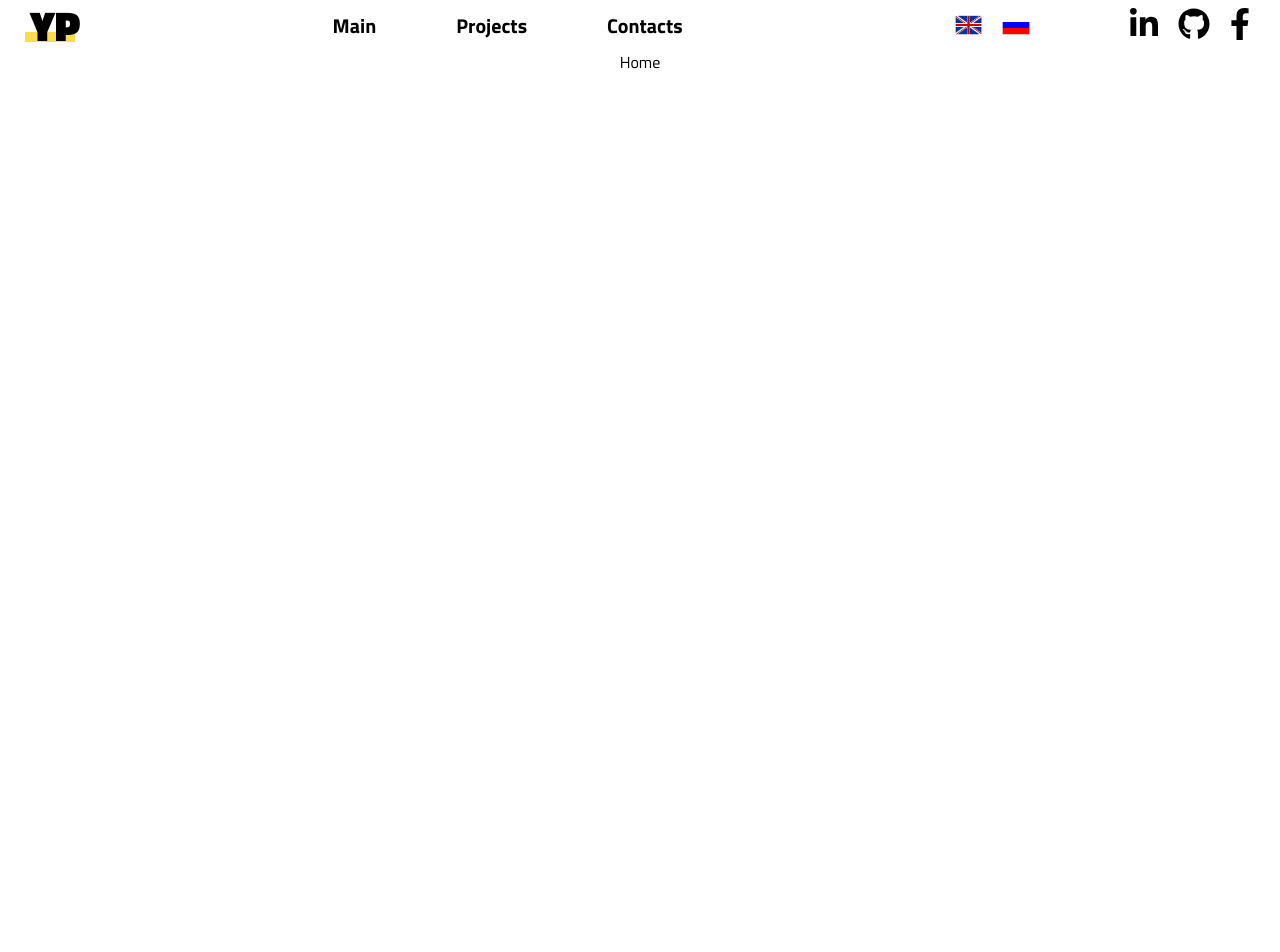
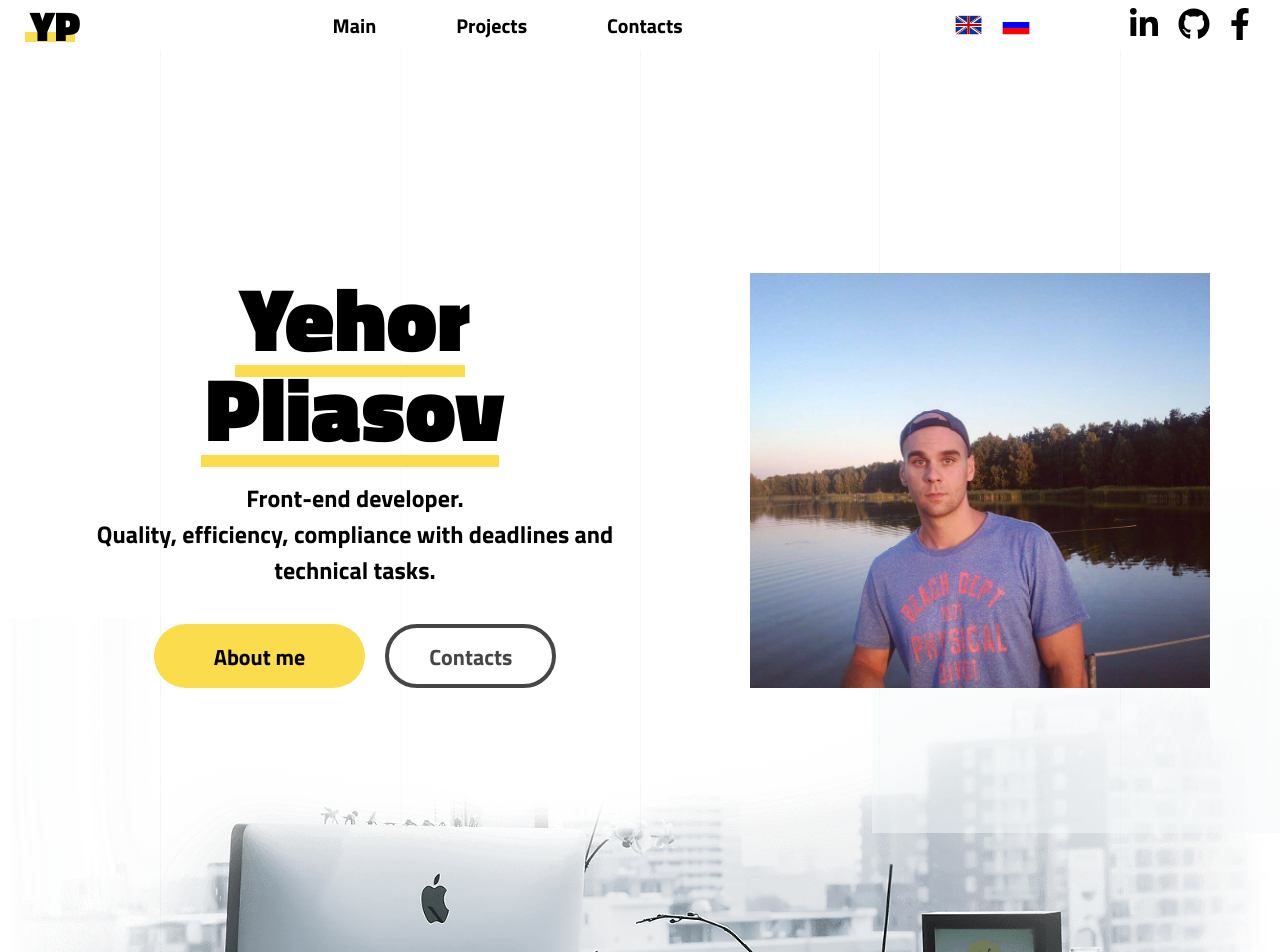
Before and after one commit to Fenix4088/PortfolioApp, a React (Create React App) app: page / in a window 1280 px wide. Shown: the top 952 px of the page. Before the commit the page ends 800 px from the top, so only its background shows below. Built offline with nearby package versions, Linux system fonts and the light colour scheme; the HTML template or start-up script is replaced by a standard one.

Commit message:
04.1 Header is added

```diff
--- a/src/Components/Header/Header.jsx
+++ b/src/Components/Header/Header.jsx
@@ -0,0 +1,17 @@
+import React from "react";
+import {HeaderContent} from "./HeaderContent";
+import line from "../../assets/img/backgrounds/lines.jpg";
+import headerBg from "../../assets/img/backgrounds/header-bg.png"
+
+export const Header = () => {
+  return (
+    <header className="header" id="header" style={{backgroundImage: `url(${line})`}}>
+      <div className={"container"}>
+        <HeaderContent/>
+      </div>
+        <div className="header__image">
+            <img src={headerBg} alt="Computer imag"/>
+        </div>
+    </header>
+  );
+};
--- /dev/null
+++ b/src/Components/Header/Header.scss
@@ -0,0 +1,275 @@
+@import "../../Styles/Mixins";
+@import "../../Styles/Variables";
+
+.header {
+  padding: 15px 0 95px;
+  margin: 0 auto;
+  max-width: 1600px;
+  //background-image: url(../img/backgrounds/lines.jpg);
+  background-size: contain;
+  background-position: center bottom;
+  background-repeat: repeat;
+  overflow: hidden;
+
+  @media (min-width: 768px) {
+    padding: 30px 0 80px;
+  }
+
+  @media (min-width: 1200px) {
+    padding: 70px 0 240px;
+  }
+}
+
+.header__content-wrapper {
+  padding-top: 30px;
+  position: relative;
+  display: flex;
+  flex-flow: column-reverse nowrap;
+  justify-content: space-between;
+  z-index: 5;
+  @media (min-width: 768px) {
+    padding-top: 70px;
+    flex-flow: row nowrap;
+  }
+
+  @media (min-width: 1200px) {
+    padding-top: 153px;
+  }
+}
+
+.header__content-description {
+  width: 100%;
+  max-width: 450px;
+  @media (min-width: 768px) {
+    width: 50%;
+    max-width: 585px;
+
+  }
+
+  @media (min-width: 1200px) {
+  }
+}
+
+.header__title {
+  margin-bottom: 27px;
+  font-size: 42px;
+  font-weight: 900;
+  line-height: 1;
+  @media (min-width: 768px) {
+    font-size: 52px;
+  }
+
+  @media (min-width: 1200px) {
+    font-size: 90px;
+  }
+
+  br {
+    display: none;
+    @media (min-width: 768px) {
+      display: inline-block;
+    }
+
+    @media (min-width: 1200px) {
+
+    }
+  }
+}
+
+.header__content-description p {
+  margin-bottom: 36px;
+  max-width: unset;
+  @include big-paragraph;
+  font-weight: 700;
+  @media (min-width: 768px) {
+
+  }
+
+  @media (min-width: 1200px) {
+    max-width: 54ch;
+  }
+}
+
+.header__btn {
+  display: none;
+  @media (min-width: 768px) {
+
+  }
+
+  @media (min-width: 1200px) {
+    display: inline-block;
+  }
+}
+
+.header__content-photo {
+  margin: 0 auto 50px;
+  width: 100%;
+  max-width: 460px;
+  overflow: hidden;
+  z-index: 2;
+
+  @media (min-width: 768px) {
+    margin-bottom: 0;
+    margin-left: 0;
+    margin-right: 0;
+    width: 41%;
+  }
+
+  @media (min-width: 1200px) {
+    max-height: 415px;
+  }
+}
+
+.header__content-photo-back {
+  display: none;
+  position: absolute;
+  bottom: -145px;
+  right: -139px;
+  width: 477px;
+  height: 410px;
+  background-image: -moz-linear-gradient( 90deg, rgb(244,248,249) 0%, rgba(244,248,249,0) 100%);
+  background-image: -webkit-linear-gradient( 90deg, rgb(244,248,249) 0%, rgba(244,248,249,0) 100%);
+  background-image: -ms-linear-gradient( 90deg, rgb(244,248,249) 0%, rgba(244,248,249,0) 100%);
+  opacity: 0.502;
+  z-index: 1;
+  @media (min-width: 768px) {
+
+  }
+
+  @media (min-width: 1200px) {
+    display: block;
+  }
+}
+
+.header__image {
+  position: relative;
+  max-width: 1600px;
+  z-index: 1;
+  transform: scale(1.3);
+
+  @media (min-width: 768px) {
+    margin-top: -70px;
+    transform: scale(1);
+
+  }
+}
+
+// MY SKILS SECTION
+
+.header__my-skils-wrapper {
+  padding-top: 100px;
+  margin-top: -100px;
+  display: flex;
+  flex-flow: column nowrap;
+  justify-content: space-between;
+
+  @media (min-width: 768px) {
+    flex-flow: row nowrap;
+  }
+
+}
+
+.header__my-skils-title {
+  margin-bottom: 35px;
+  @include title-small;
+}
+
+.header__my-skils-lists {
+  margin-bottom: 40px;
+}
+
+.header__my-skils-list {
+  padding-left: 0;
+  margin-bottom: 15px;
+  position: relative;
+  font-weight: 400;
+  line-height: 1.5;
+  @include big-paragraph;
+  &::after {
+    content: none;
+    position: absolute;
+    top: 20px;
+    left: 0;
+    width: 24px;
+    height: 1.5px;
+    background-color: #333;
+    @media (min-width: 768px) {
+
+    }
+
+    @media (min-width: 1200px) {
+      content: '';
+    }
+  }
+
+  &:last-child {
+    margin-bottom: 0;
+  }
+
+  @media (min-width: 768px) {
+    margin-bottom: 0;
+  }
+
+  @media (min-width: 1200px) {
+    padding-left: 32px;
+  }
+}
+
+.header__my-skils-btn {
+  display: none;
+  @include color-btn;
+
+  @media (min-width: 768px) {
+  }
+
+  @media (min-width: 1200px) {
+    display: inline-block;
+  }
+}
+
+.header__intouch {
+  display: flex;
+  flex-flow: column nowrap;
+
+  @media (min-width: 768px) {
+    width: 33%;
+    max-width: 360px;
+  }
+
+  @media (min-width: 1200px) {
+
+  }
+}
+
+.header__intouch-title {
+  margin-bottom: 35px;
+  @include title-small;
+}
+
+.header__intouch-links {
+  margin-bottom: 15px;
+}
+
+.header__intouch-email {
+  font-size: 18px;
+  font-weight: 400;
+  text-align: center;
+  color: #000;
+  text-decoration: underline;
+  &:hover {
+    color: #46b6ec;
+  }
+
+  &:active {
+    color: #f4adaa;
+  }
+
+  @media (min-width: 768px) {
+    font-size: 20px;
+    text-align: left;
+
+  }
+
+  @media (min-width: 1200px) {
+    font-size: 24px;
+  }
+}
--- /dev/null
+++ b/src/Components/Header/HeaderContent.jsx
@@ -0,0 +1,28 @@
+import React from "react";
+import "./Header.scss"
+import avatar from "../../assets/img/header/avatar.jpg"
+
+export const HeaderContent = () => {
+    return (
+        <div className="header__content-wrapper">
+            <div className="header__content-description">
+                <h1 className="header__title">
+                    <span className="title-line-big">Yehor</span><br/>
+                    <span className="title-line-big">Pliasov</span>
+                </h1>
+                <p>Front-end developer.<br/>Quality, efficiency, compliance with deadlines and technical tasks.</p>
+                <div className="header__btn-container">
+                    <a href="#aboutMe" className="color-btn header__btn">About me</a>
+                    <a href="./pages/contacts-page.html" className="colorless-btn header__btn">Contacts</a>
+                </div>
+            </div>
+
+            <div className="header__content-photo">
+                <img src={avatar} alt="Yehor Pliasov"/>
+            </div>
+
+            <div className="header__content-photo-back"></div>
+
+        </div>
+    );
+};
--- a/src/Components/Home/Home.jsx
+++ b/src/Components/Home/Home.jsx
@@ -1,7 +1,10 @@
 import React from "react";
+import {Header} from "../Header/Header";
 
 export const Home = () => {
-    return (
-        <div>Home</div>
-    )
-}
+  return (
+    <>
+      <Header />
+    </>
+  );
+};
```
